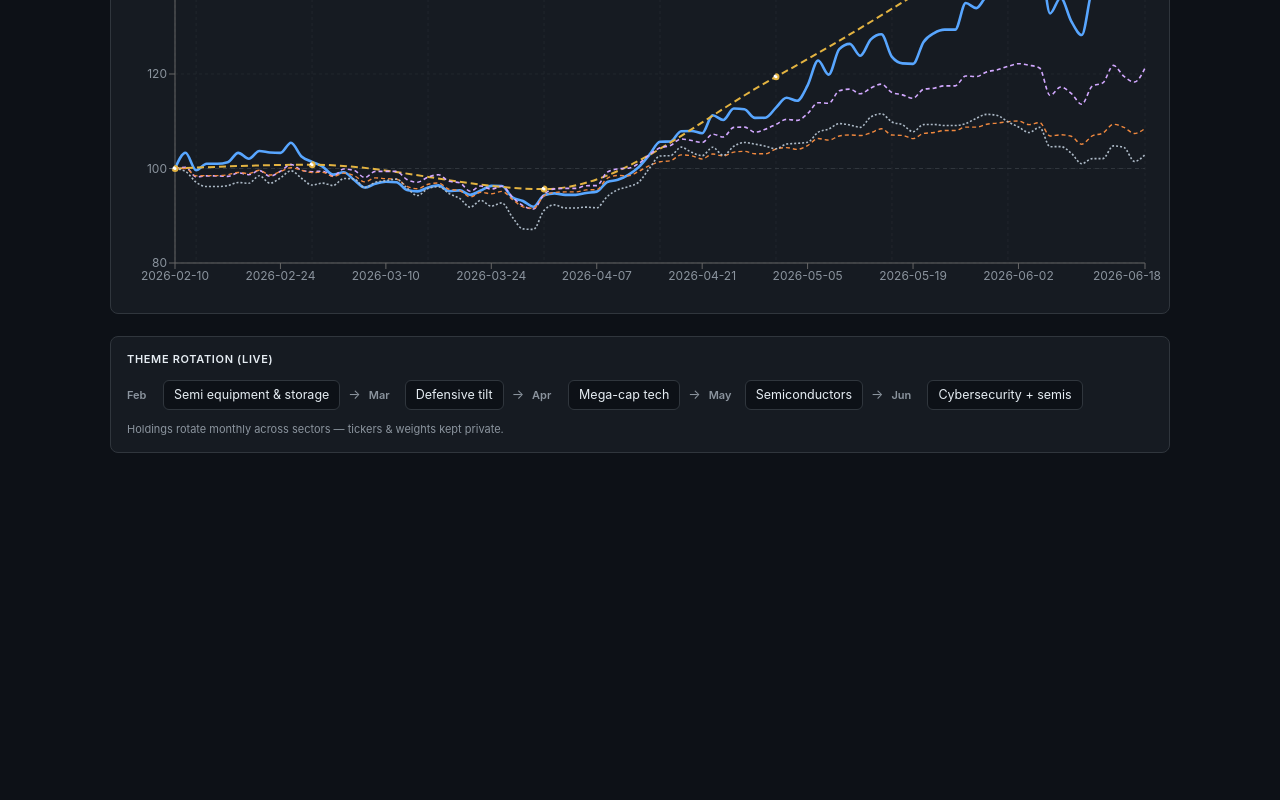
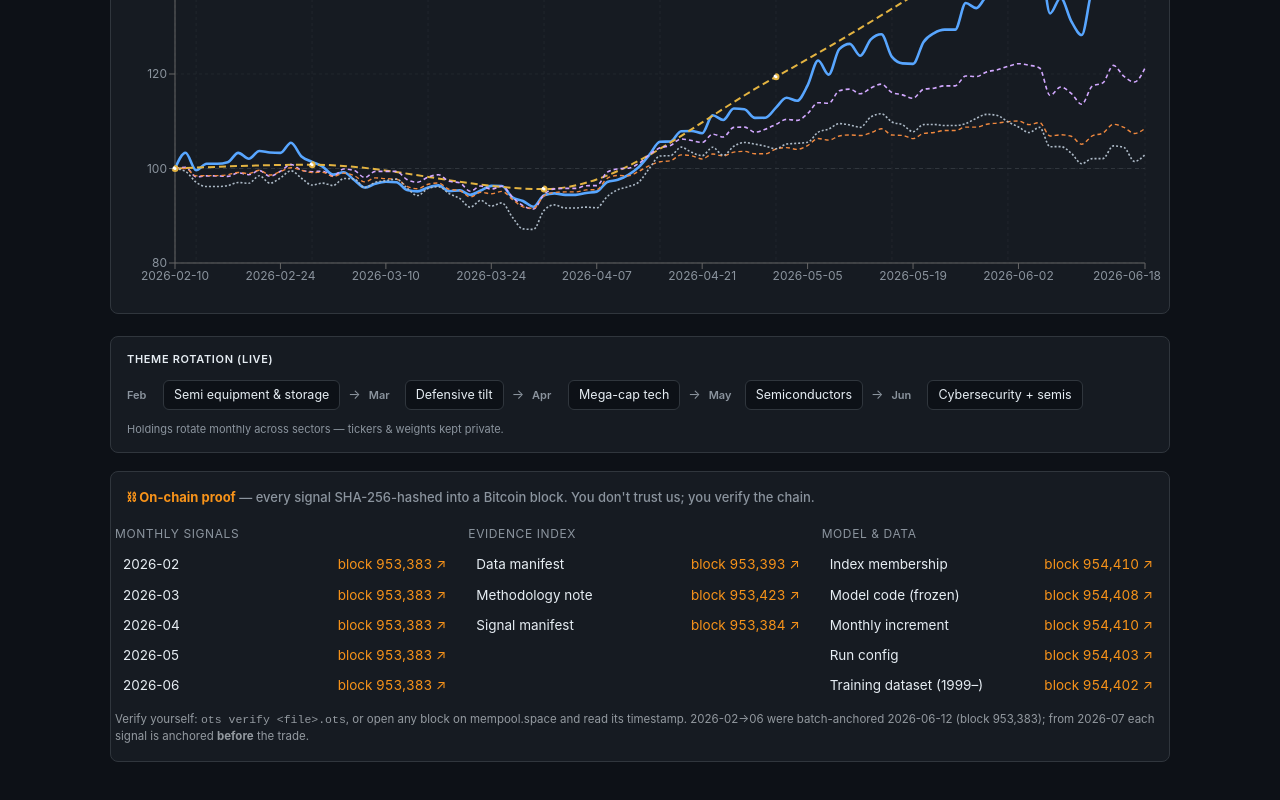
Before and after one commit to cxysteven/live-dashboard, a React (Vite) app: page / in a window 1280 px wide. Shown: the part 544-1344 px from the top of the page. Before the commit the page ends 1061 px from the top, so only its background shows below. Built offline with nearby package versions, Linux system fonts and the light colour scheme.

Commit message:
feat(#1): On-Chain Proof panel — per-signal/data/model Bitcoin block links (mempool.space), verify-the-chain framing

```diff
--- /dev/null
+++ b/public/proof.json
@@ -0,0 +1,83 @@
+{
+  "items": [
+    {
+      "category": "Monthly signals",
+      "label": "2026-02",
+      "block": 953383,
+      "url": "https://mempool.space/block/953383"
+    },
+    {
+      "category": "Monthly signals",
+      "label": "2026-03",
+      "block": 953383,
+      "url": "https://mempool.space/block/953383"
+    },
+    {
+      "category": "Monthly signals",
+      "label": "2026-04",
+      "block": 953383,
+      "url": "https://mempool.space/block/953383"
+    },
+    {
+      "category": "Monthly signals",
+      "label": "2026-05",
+      "block": 953383,
+      "url": "https://mempool.space/block/953383"
+    },
+    {
+      "category": "Monthly signals",
+      "label": "2026-06",
+      "block": 953383,
+      "url": "https://mempool.space/block/953383"
+    },
+    {
+      "category": "Evidence index",
+      "label": "Data manifest",
+      "block": 953393,
+      "url": "https://mempool.space/block/953393"
+    },
+    {
+      "category": "Evidence index",
+      "label": "Methodology note",
+      "block": 953423,
+      "url": "https://mempool.space/block/953423"
+    },
+    {
+      "category": "Evidence index",
+      "label": "Signal manifest",
+      "block": 953384,
+      "url": "https://mempool.space/block/953384"
+    },
+    {
+      "category": "Model & data",
+      "label": "Index membership",
+      "block": 954410,
+      "url": "https://mempool.space/block/954410"
+    },
+    {
+      "category": "Model & data",
+      "label": "Model code (frozen)",
+      "block": 954408,
+      "url": "https://mempool.space/block/954408"
+    },
+    {
+      "category": "Model & data",
+      "label": "Monthly increment",
+      "block": 954410,
+      "url": "https://mempool.space/block/954410"
+    },
+    {
+      "category": "Model & data",
+      "label": "Run config",
+      "block": 954403,
+      "url": "https://mempool.space/block/954403"
+    },
+    {
+      "category": "Model & data",
+      "label": "Training dataset (1999\u2013)",
+      "block": 954402,
+      "url": "https://mempool.space/block/954402"
+    }
+  ],
+  "count": 13
+}
--- a/src/App.css
+++ b/src/App.css
@@ -294,3 +294,7 @@ html, body, #root {
   font-size: 13px;
   margin-right: 6px;
 }
+
+/* On-chain proof rows */
+.proof-row:hover { background: var(--grid, #21262d); }
+.proof-row span:last-child { white-space: nowrap; }
--- a/src/App.jsx
+++ b/src/App.jsx
@@ -4,6 +4,7 @@ import BacktestLiveChart from "./components/BacktestLiveChart";
 import StatsRow from "./components/StatsRow";
 import ThemeRotation from "./components/ThemeRotation";
 import TrackRecord from "./components/TrackRecord";
+import OnChainProof from "./components/OnChainProof";
 import "./App.css";
 
 export default function App() {
@@ -52,6 +53,7 @@ export default function App() {
             <BacktestLiveChart combined={data.combined} meta={data.combined_span} />
           ) : null}
           <ThemeRotation />
+          <OnChainProof />
         </>
       ) : (
         <TrackRecord />
--- /dev/null
+++ b/src/components/OnChainProof.jsx
@@ -0,0 +1,48 @@
+import { useEffect, useState } from "react";
+
+// Tamper-proof evidence: each signal/dataset/model file is SHA-256 hashed and timestamped
+// into a Bitcoin block via OpenTimestamps. Click "verify" → mempool.space shows the block
+// + its timestamp. Nobody (not us) can backdate or alter what's in a mined block.
+export default function OnChainProof() {
+  const [proof, setProof] = useState(null);
+  useEffect(() => {
+    fetch(`${import.meta.env.BASE_URL}proof.json`, { cache: "no-store" })
+      .then((r) => (r.ok ? r.json() : null)).then(setProof).catch(() => {});
+  }, []);
+  if (!proof || !proof.items?.length) return null;
+
+  const cats = ["Monthly signals", "Evidence index", "Model & data"];
+  const byCat = (c) => proof.items.filter((i) => i.category === c);
+
+  return (
+    <div className="chart-card" style={{ marginTop: 18 }}>
+      <div className="chart-title">
+        <span style={{ color: "#f7931a", fontWeight: 700 }}>⛓ On-chain proof</span>
+        &nbsp;— every signal SHA-256-hashed into a Bitcoin block. You don't trust us; you verify the chain.
+      </div>
+      <div style={{ display: "grid", gridTemplateColumns: "repeat(auto-fit,minmax(220px,1fr))", gap: 14, marginTop: 10 }}>
+        {cats.map((c) => (
+          <div key={c}>
+            <div style={{ fontSize: 12, textTransform: "uppercase", letterSpacing: ".05em", color: "var(--fg-muted)", marginBottom: 6 }}>{c}</div>
+            {byCat(c).map((it) => (
+              <a key={it.label + it.block} href={it.url} target="_blank" rel="noopener noreferrer"
+                 className="proof-row"
+                 style={{ display: "flex", justifyContent: "space-between", alignItems: "center",
+                          padding: "5px 8px", borderRadius: 6, textDecoration: "none",
+                          color: "var(--fg)", fontSize: 13.5, gap: 8 }}>
+                <span>{it.label}</span>
+                <span style={{ color: "#f7931a", fontVariantNumeric: "tabular-nums" }}>
+                  block {it.block.toLocaleString()} ↗
+                </span>
+              </a>
+            ))}
+          </div>
+        ))}
+      </div>
+      <div style={{ fontSize: 11.5, opacity: 0.6, marginTop: 10 }}>
+        Verify yourself: <code>ots verify &lt;file&gt;.ots</code>, or open any block on mempool.space and read its timestamp.
+        2026-02→06 were batch-anchored 2026-06-12 (block 953,383); from 2026-07 each signal is anchored <b>before</b> the trade.
+      </div>
+    </div>
+  );
+}
```
